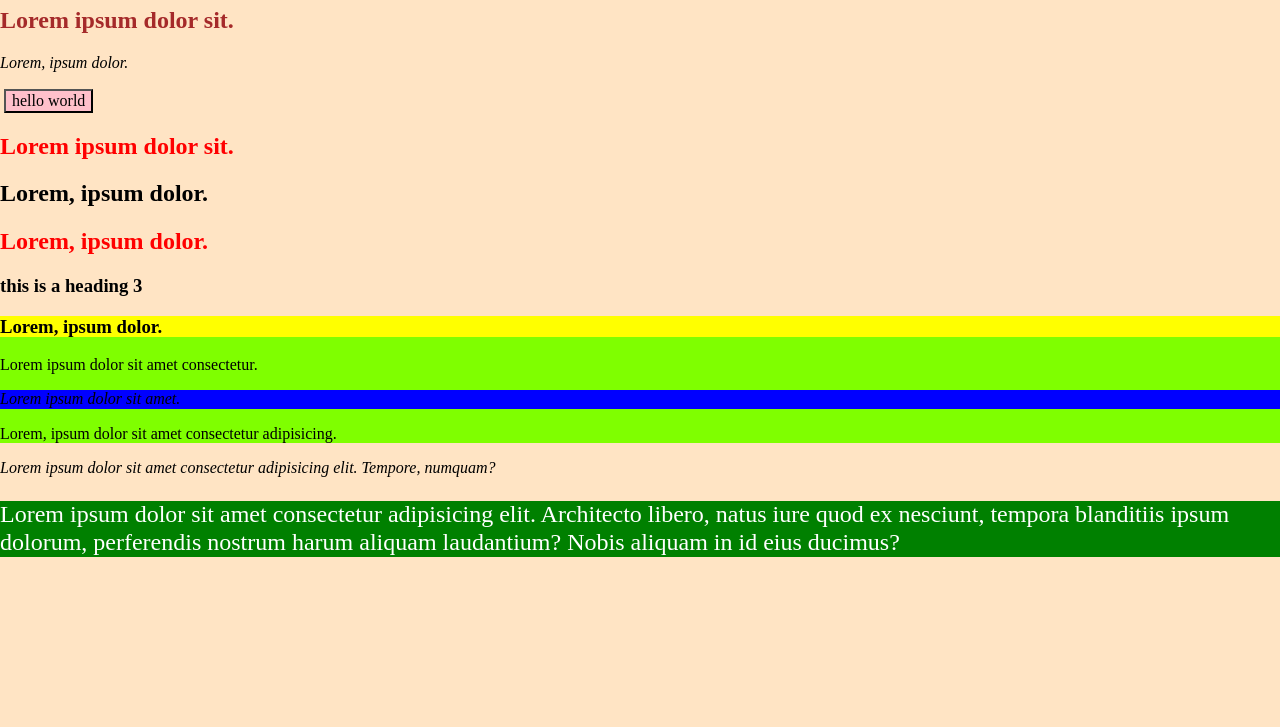
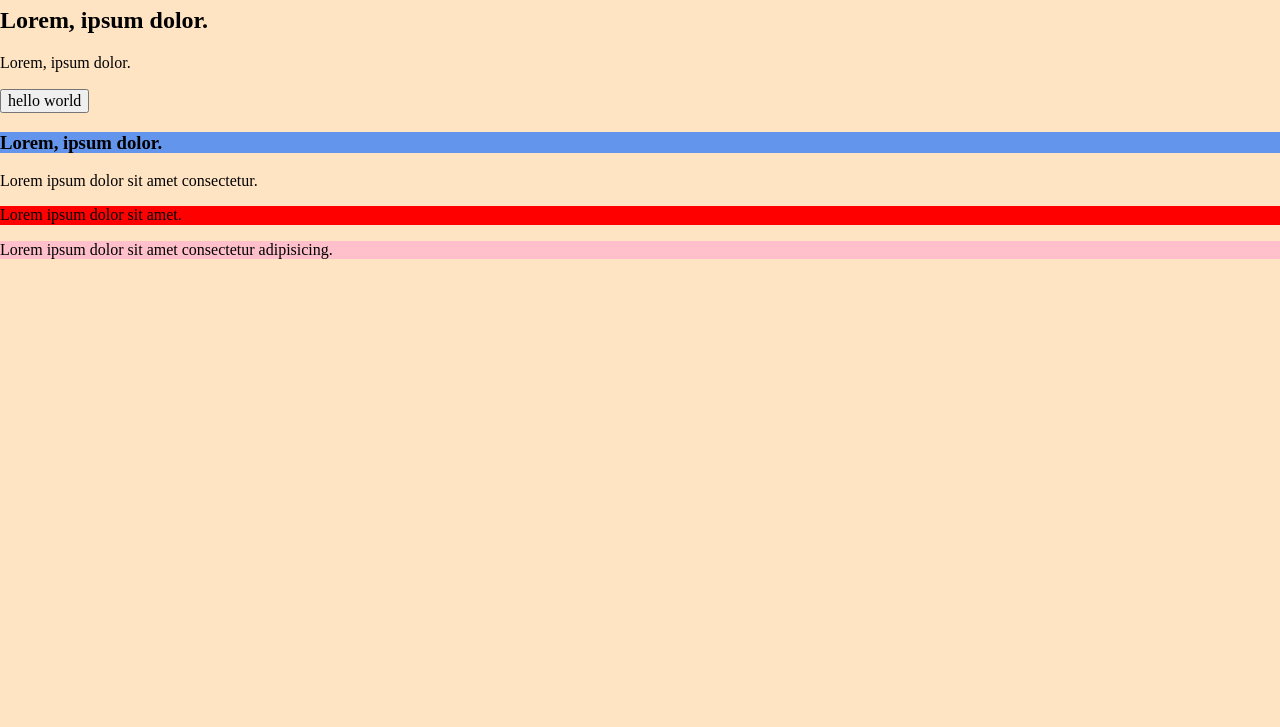
Before and after one commit to nazagarmonsway/project4october2022, a plain HTML site: page project4/index.html in a window 1280 px wide. Shown: the part 73-800 px from the top of the page. Drawn offline with Linux system fonts and the light colour scheme.

Commit message:
css specificity

```diff
--- a/project4/assets/typography.css
+++ b/project4/assets/typography.css
@@ -1,43 +1,41 @@
-h1 {
-    text-align: center;
-    color: blueviolet;
+
+/* 0 1 1  (has higher specificity because it has type selector also*/
+p.burger{
+    background-color: red;
 }
 
-.text {
-    color: white;
-    background-color: green;
-    font-size: 24px;
+/* 0 1 0 */
+.burger{
+    background-color: pink;
 }
 
-.food {
-    background-color: chartreuse;
+/* 1 0 1 */
+h3#heading-3 {
+    background-color: burlywood;
 }
 
-.burger {
-    font-style: italic;
+
+/* 1 0 0  */
+#heading-3 {
+    background-color: violet;
+}
+
+/* 1 1 1 */
+h3.subheading#heading-3 {
+    background-color: cornflowerblue;
+}
+
+/* 0 1 1 */
+p.pizza{
+    background-color: yellowgreen;
+}
+
+/* 0 2 1 */
+p.pizza.fruit { background-color: blue;
 
 }
 
-.food h3 {
-    background-color: yellow;
+/* 1 0 0 */
+#fruit{
+    background-color: brown;
 }
-
-h2.sub-heading {
-    color: red;
-}
-
-.food p.burger {
-    background-color: blue;
-}
-
-.top-block h2{
-    color: brown;
-}
-
-.top-block p{
-    font-style: italic;
-}
-
-.top-block button{
-    background-color: pink;
-}
--- a/project4/index.html
+++ b/project4/index.html
@@ -11,39 +11,22 @@
     <header></header>
     <h1>homepage</h1>
     <main>
+        <section class="top-block">
+            <h2>Lorem, ipsum dolor.</h2>
+            <p>Lorem, ipsum dolor. </p>
+            <button>hello world</button>
+        </section>
 
-<section class="top-block">
-    <h2>Lorem ipsum dolor sit.</h2>
-    <p>Lorem, ipsum dolor.</p>
-    <img src="" alt="">
-    <button> hello world</button>
-</section>
+<!-- B.E.M -->
+
+        <section class="food" >
+            <h3 id="heading-3" class="subheading">Lorem, ipsum dolor.</h3>
+            <p>Lorem ipsum dolor sit amet consectetur.</p>
+            <p class="burger">Lorem ipsum dolor sit amet.</p>
+            <p class="pizza fruit" id="fruit" style="background-color: pink;">Lorem ipsum dolor sit amet consectetur adipisicing.</p>
+        </section>
 
 
-      <h2 class="sub-heading">Lorem ipsum dolor sit.</h2>
-      <h2>Lorem, ipsum dolor.</h2>
-      <h2 class="sub-heading">Lorem, ipsum dolor.</h2>
-
-      <h3>this is a heading 3</h3>
-      <section class="food">
-        <h3>Lorem, ipsum dolor.</h3>
-        <p>Lorem ipsum dolor sit amet consectetur.</p>
-        <p class="burger">Lorem ipsum dolor sit amet.</p>
-        <p class="pizza">
-          Lorem, ipsum dolor sit amet consectetur adipisicing.
-        </p>
-      </section>
-
-      <p class="burger">
-        Lorem ipsum dolor sit amet consectetur adipisicing elit. Tempore,
-        numquam?
-      </p>
-      <p class="text" id="content">
-        Lorem ipsum dolor sit amet consectetur adipisicing elit. Architecto
-        libero, natus iure quod ex nesciunt, tempora blanditiis ipsum dolorum,
-        perferendis nostrum harum aliquam laudantium? Nobis aliquam in id eius
-        ducimus?
-      </p>
     </main>
     <footer></footer>
   </body>
```
Also changed, not shown: 1 other file.
